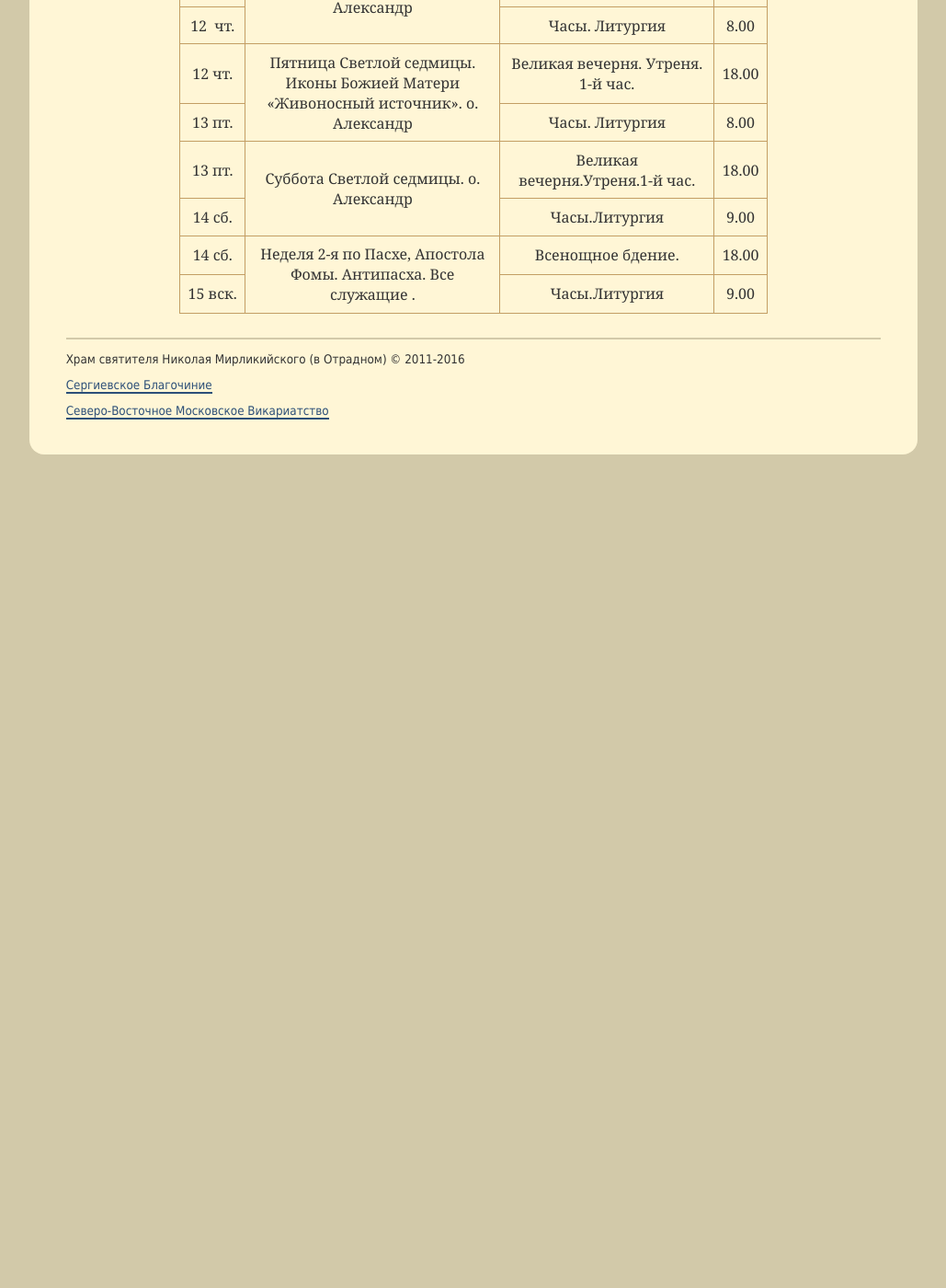
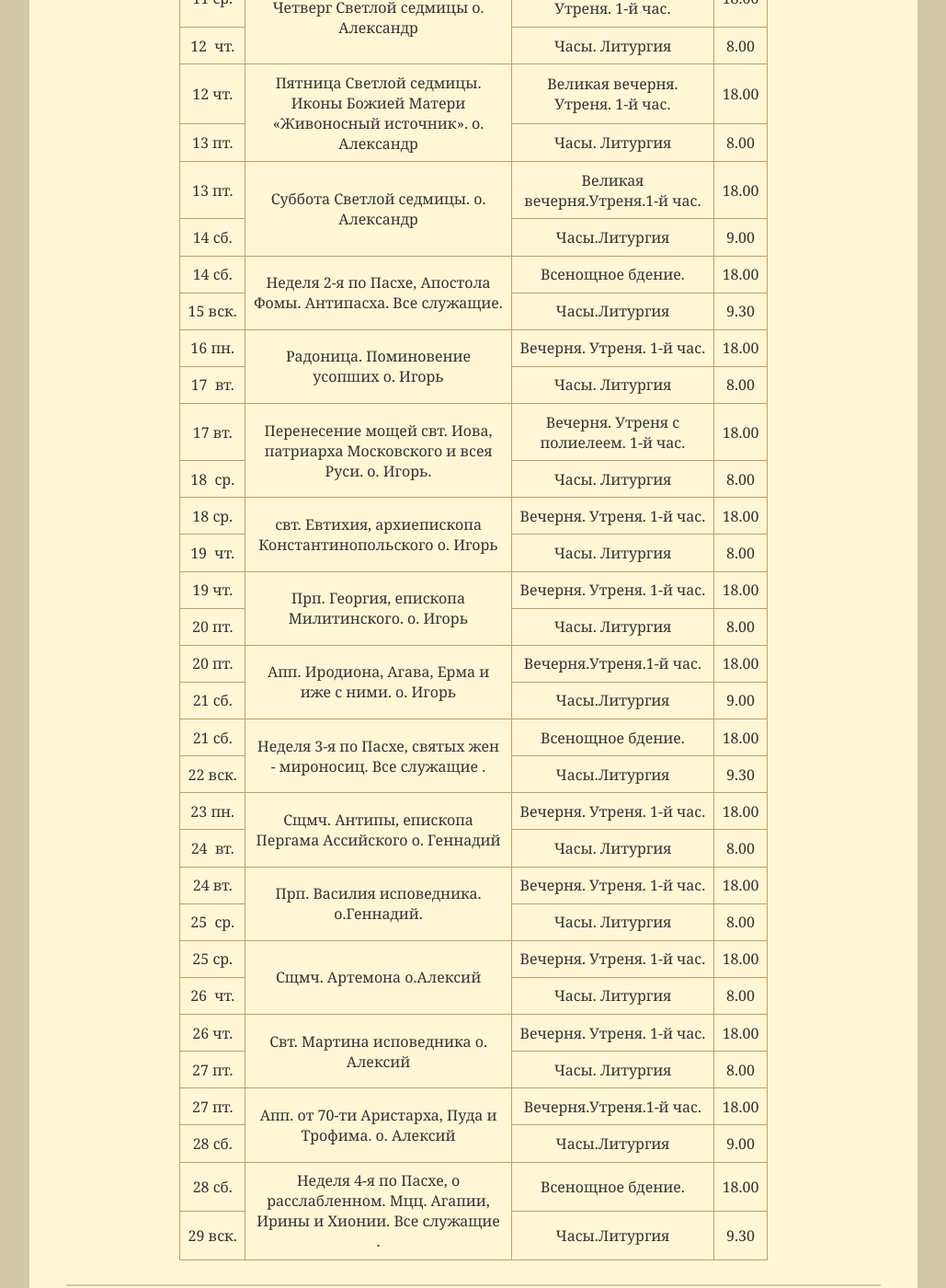
Before and after one commit to hramotradnoe/hramotradnoe.github.io, a Jekyll site: the page built from schedule/index.html, in a window 1280 px wide and 1400 px high, scrolled down 1925 px. Shown: the whole window at 92% size, without its empty margins (125-1154 px from the left). Built offline with Jekyll 4.4.1, drawn with Linux system fonts in a browser that asks for light colours; before the commit the page ends 2427 px from its top, so only the background shows below that.

Commit message:
Update schedule.yml

```diff
--- a/_data/schedule.yml
+++ b/_data/schedule.yml
@@ -129,11 +129,107 @@ timetable:
       - day   : 14&nbsp;сб.
         time  : '9.00'
         title : "Часы.Литургия"
- - description : "Неделя 2-я по Пасхе, Апостола Фомы. Антипасха. Все служащие ."
+ - description : "Неделя 2-я по Пасхе, Апостола Фомы. Антипасха. Все служащие."
    services    :
       - day   : 14&nbsp;сб.
         time  : '18.00'
         title : "Всенощное бдение."
       - day   : 15&nbsp;вск.
+        time  : '9.30'
+        title : "Часы.Литургия"
+ - description : "Радоница. Поминовение усопших о. Игорь"
+   services    :
+      - day   : 16&nbsp;пн.
+        time  : '18.00'
+        title : "Вечерня. Утреня. 1-й час."
+      - day   : 17&nbsp; вт.
+        time  : '8.00'
+        title : "Часы. Литургия"
+ - description : "Перенесение мощей свт. Иова, патриарха Московского и всея Руси. о. Игорь."
+   services    :
+      - day   : 17&nbsp;вт.
+        time  : '18.00'
+        title : "Вечерня. Утреня с полиелеем. 1-й час."
+      - day   : 18&nbsp; ср.
+        time  : '8.00'
+        title : "Часы. Литургия"
+ - description : "свт. Евтихия, архиепископа Константинопольского о. Игорь"
+   services    :
+      - day   : 18&nbsp;ср.
+        time  : '18.00'
+        title : "Вечерня. Утреня. 1-й час."
+      - day   : 19&nbsp; чт.
+        time  : '8.00'
+        title : "Часы. Литургия"
+ - description : "Прп. Георгия, епископа Милитинского. о. Игорь"
+   services    :
+      - day   : 19&nbsp;чт.
+        time  : '18.00'
+        title : "Вечерня. Утреня. 1-й час."
+      - day   : 20&nbsp;пт.
+        time  : '8.00'
+        title : "Часы. Литургия"
+ - description : "Апп. Иродиона, Агава, Ерма и иже с ними. о. Игорь"
+   services    :
+      - day   : 20&nbsp;пт.
+        time  : '18.00'
+        title : "Вечерня.Утреня.1-й час."
+      - day   : 21&nbsp;сб.
         time  : '9.00'
         title : "Часы.Литургия"
+ - description : "Неделя 3-я по Пасхе, святых жен - мироносиц. Все служащие ."
+   services    :
+      - day   : 21&nbsp;сб.
+        time  : '18.00'
+        title : "Всенощное бдение."
+      - day   : 22&nbsp;вск.
+        time  : '9.30'
+        title : "Часы.Литургия"
+ - description : "Сщмч. Антипы, епископа Пергама Ассийского о. Геннадий"
+   services    :
+      - day   : 23&nbsp;пн.
+        time  : '18.00'
+        title : "Вечерня. Утреня. 1-й час."
+      - day   : 24&nbsp; вт.
+        time  : '8.00'
+        title : "Часы. Литургия"
+ - description : "Прп. Василия исповедника. о.Геннадий."
+   services    :
+      - day   : 24&nbsp;вт.
+        time  : '18.00'
+        title : "Вечерня. Утреня. 1-й час."
+      - day   : 25&nbsp; ср.
+        time  : '8.00'
+        title : "Часы. Литургия"
+ - description : "Сщмч. Артемона о.Алексий"
+   services    :
+      - day   : 25&nbsp;ср.
+        time  : '18.00'
+        title : "Вечерня. Утреня. 1-й час."
+      - day   : 26&nbsp; чт.
+        time  : '8.00'
+        title : "Часы. Литургия"
+ - description : "Свт. Мартина исповедника о. Алексий"
+   services    :
+      - day   : 26&nbsp;чт.
+        time  : '18.00'
+        title : "Вечерня. Утреня. 1-й час."
+      - day   : 27&nbsp;пт.
+        time  : '8.00'
+        title : "Часы. Литургия"
+ - description : "Апп. от 70-ти Аристарха, Пуда и Трофима. о. Алексий"
+   services    :
+      - day   : 27&nbsp;пт.
+        time  : '18.00'
+        title : "Вечерня.Утреня.1-й час."
+      - day   : 28&nbsp;сб.
+        time  : '9.00'
+        title : "Часы.Литургия"
+ - description : "Неделя 4-я по Пасхе, о расслабленном. Мцц. Агапии, Ирины и Хионии. Все служащие ."
+   services    :
+      - day   : 28&nbsp;сб.
+        time  : '18.00'
+        title : "Всенощное бдение."
+      - day   : 29&nbsp;вск.
+        time  : '9.30'
+        title : "Часы.Литургия"
```
